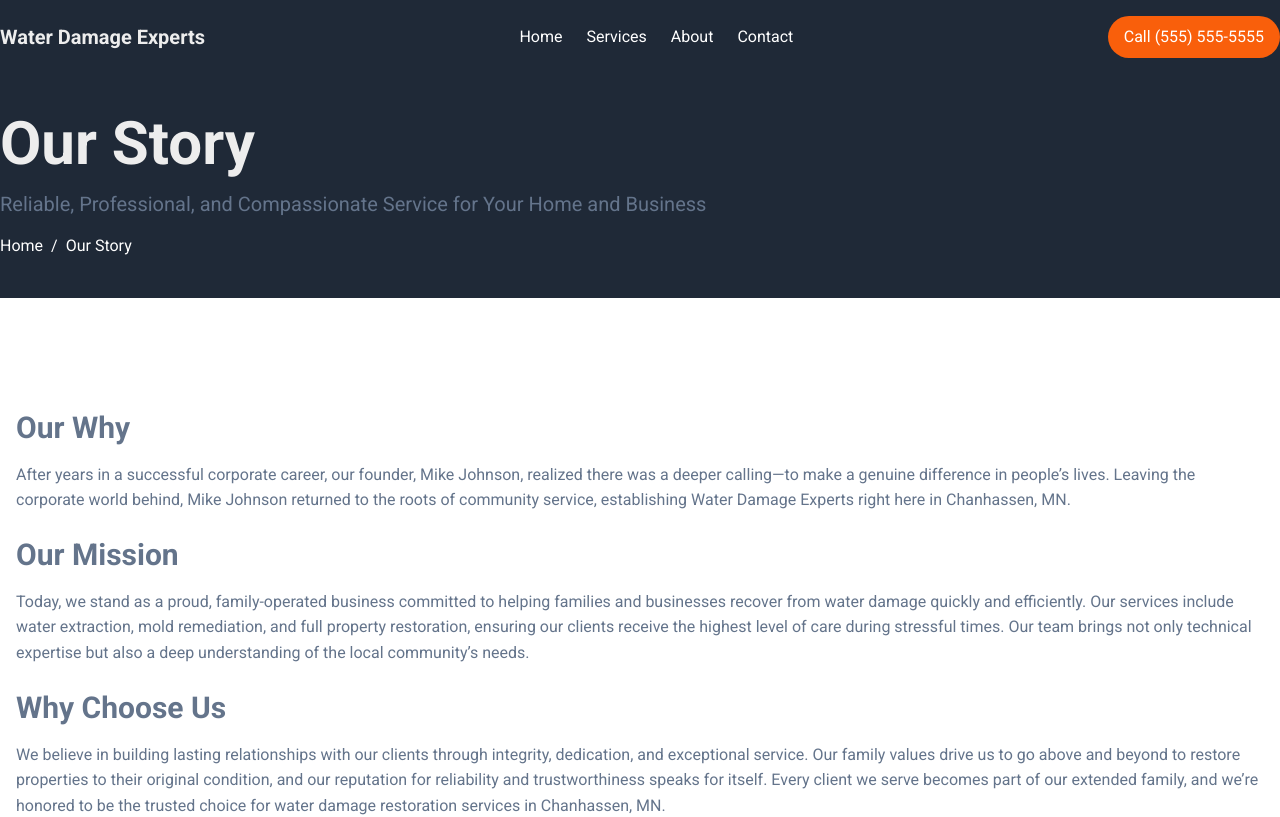
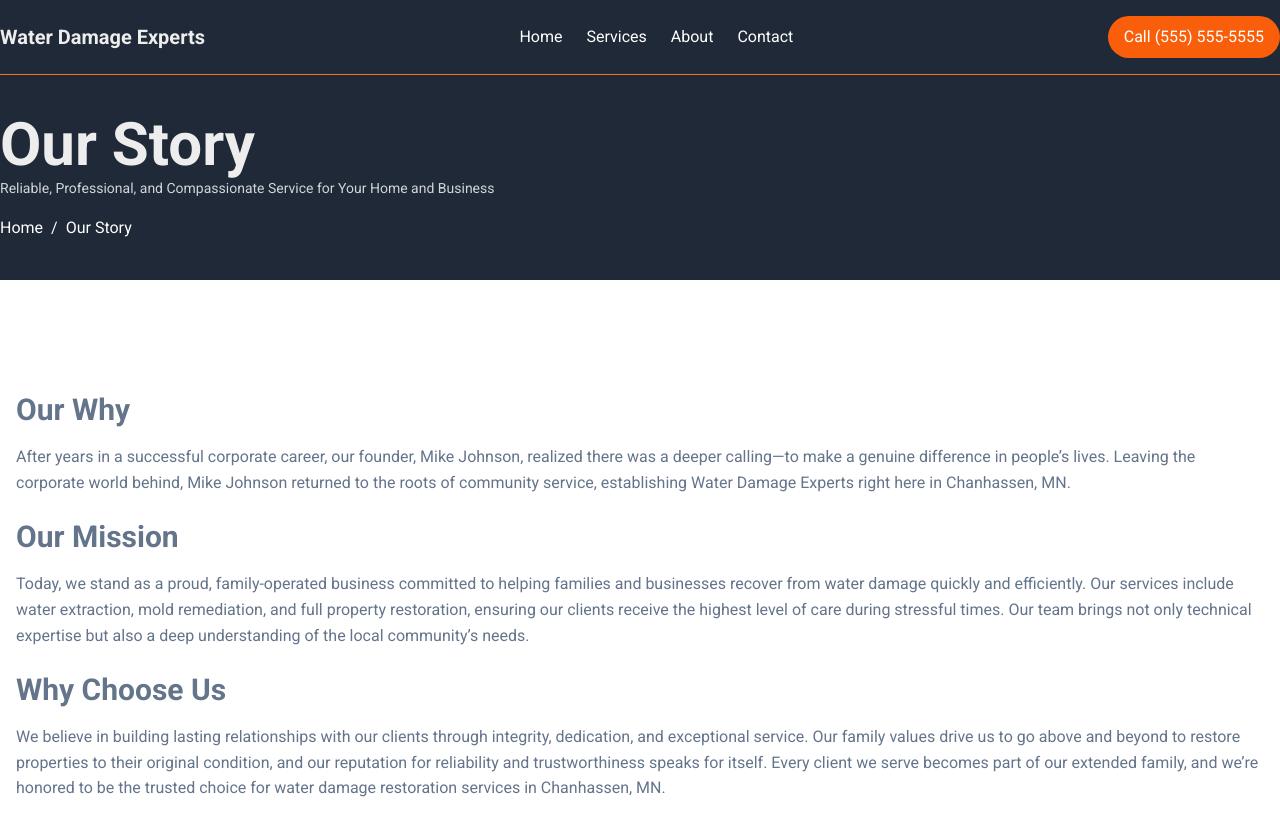
Before and after one commit to EyalBenvenisti/water-damage, a Next.js app: page /about in a window 1280 px wide. Shown: the top 817 px of the page. Built offline with nearby package versions, Linux system fonts and the light colour scheme.

Commit message:
PageHeader refinement

```diff
--- a/components/Navbar.js
+++ b/components/Navbar.js
@@ -13,7 +13,7 @@ export default function Navbar() {
 
   return (
     <nav className="bg-navy text-white py-4 relative">
-      <div className="container mx-auto flex justify-between items-center px-4 md:px-0">
+      <div className="container mx-auto flex justify-between items-center  px-4 md:px-0">
         {/* Site name */}
         <h1 className="text-xl font-bold m-0 p-0">
           <Link href="/" className="hover:text-orange">{config.siteName}</Link>
--- a/components/PageHeader.js
+++ b/components/PageHeader.js
@@ -2,13 +2,13 @@ import Link from 'next/link';
 
 export default function PageHeader({ title, subtitle, breadcrumbs }) {
   return (
-    <header className="bg-navy text-white py-10">
+    <header className="bg-navy text-white py-10 border-t border-orange">
       <div className="container mx-auto px-4 md:px-0">
-        <h1 className="text-4xl md:text-6xl text-left">{title}</h1>
+        <h1 className="text-4xl mb-0 md:text-6xl text-left">{title}</h1>
         {subtitle && (
-          <p className="mt-2 text-lg md:text-xl text-left">
+          <span className="mt-2 text-gray-300 text-sm md:text-md text-left">
             {subtitle}
-          </p>
+          </span>
         )}
 
         {/* Breadcrumbs */}
--- a/pages/index.js
+++ b/pages/index.js
@@ -46,7 +46,7 @@ function Home() {
           <h1 className="text-3xl md:text-5xl text-white font-extrabold mb-4 md:mb-6 lg:w-1/2">
             Protect Your Home with Expert Water Damage Services
           </h1>
-          <p className="text-sm md:text-lg text-gray-300 mb-4 md:mb-6">
+          <p className="text-sm md:text-lg text-white mb-4 md:mb-6">
             Family-Owned, Customer-Trusted for Over 20 Years
           </p>
 
```
